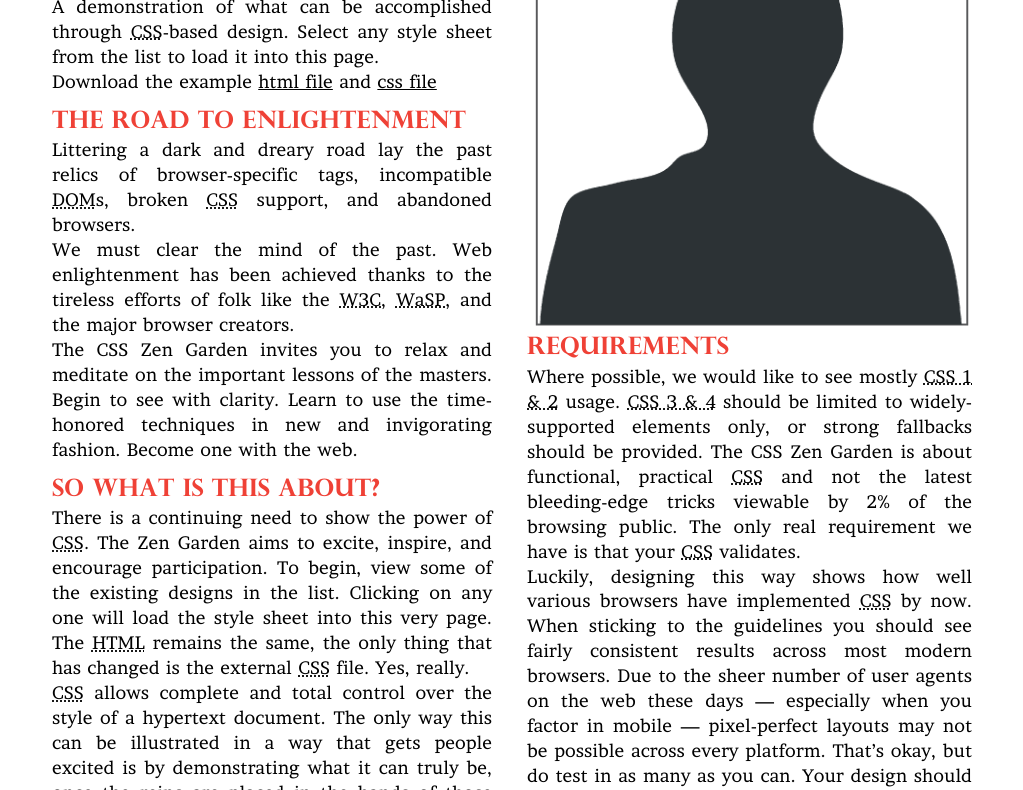
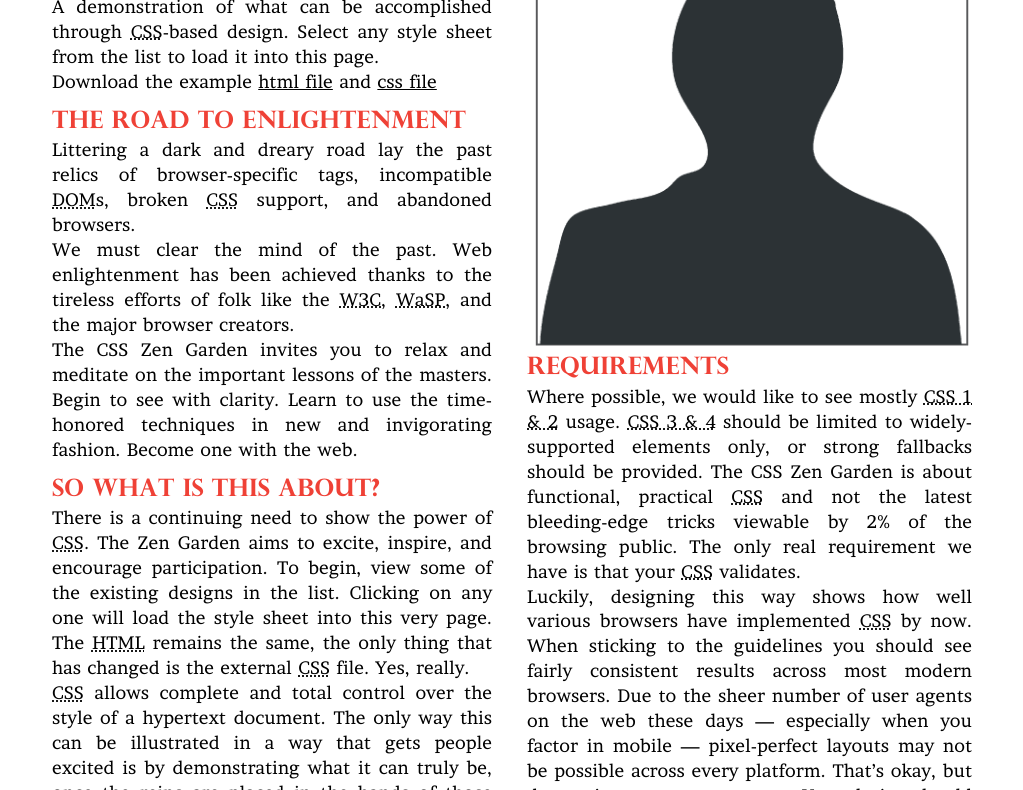
Before and after one commit to megwann/megwann.github.io, a plain HTML site: page CSS ZEN GARDEN - Megan Storey/root/index.html in a window 1280 px wide. Shown: the part 411-1201 px from the top of the page, without its empty margins (128-1151 px from the left). Drawn offline with Linux system fonts and the light colour scheme.

Commit message:
Zen Garden
Edit Image

```diff
--- a/CSS ZEN GARDEN - Megan Storey/root/css/style.css
+++ b/CSS ZEN GARDEN - Megan Storey/root/css/style.css
@@ -145,7 +145,7 @@ h3{
     float: right;
     margin-left: 500px;
     margin-right: 20px;
-    margin-top: -1760px;
+    margin-top: -1740px;
     margin-bottom: 10px;
     text-align: justify;
 }
```
